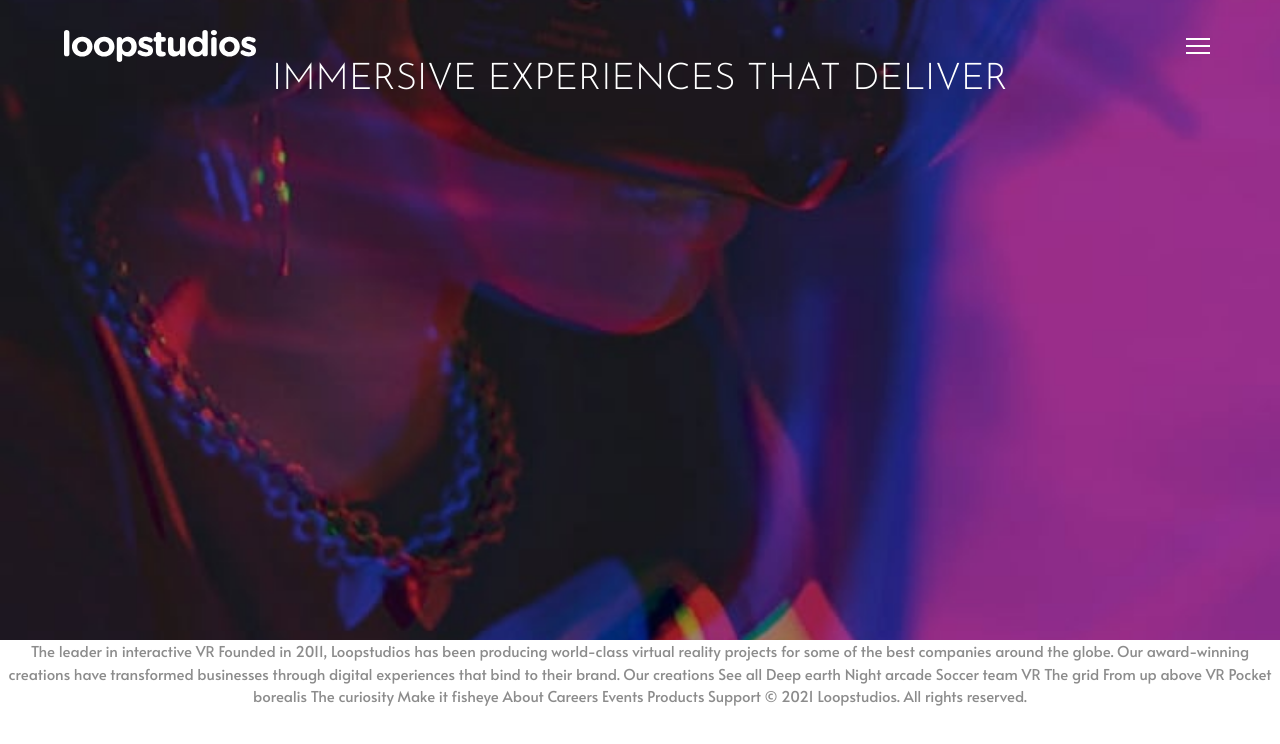
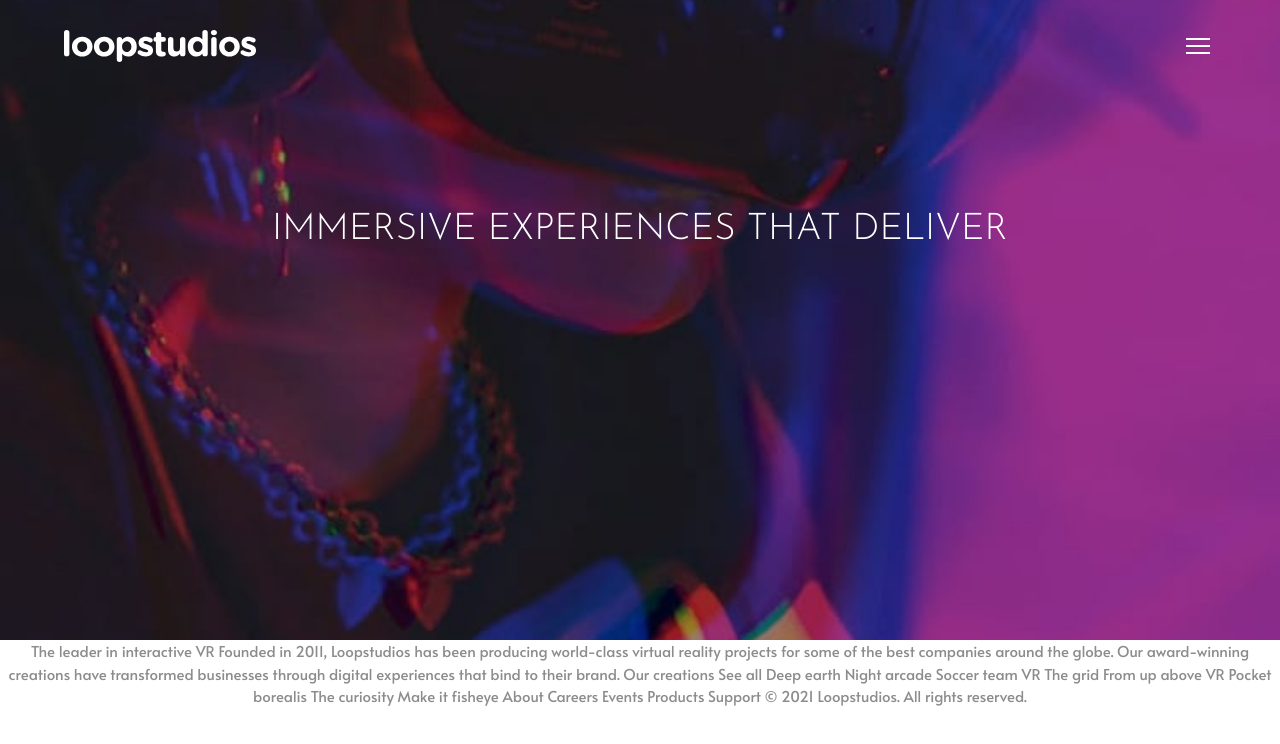
Before and after one commit to Paul-HenryN/fem-loopstudios-landing-page, a website: page index.html in a window 1280 px wide. Drawn offline with Linux system fonts and the light colour scheme.

Commit message:
fix header gap

```diff
--- a/src/scss/block/_header.scss
+++ b/src/scss/block/_header.scss
@@ -3,6 +3,7 @@
 
 .header {
     @include mix.flexCol(center, flex-start);
+    row-gap: 10em;
     background-image: url("../../../images/mobile/image-hero.jpg");
     background-repeat: no-repeat;
     background-size: cover;
```
Also changed, not shown: public/css/main.css, 1 other file.
